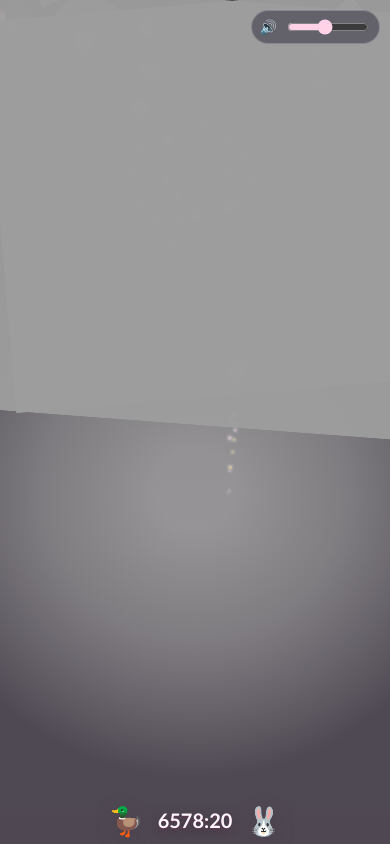
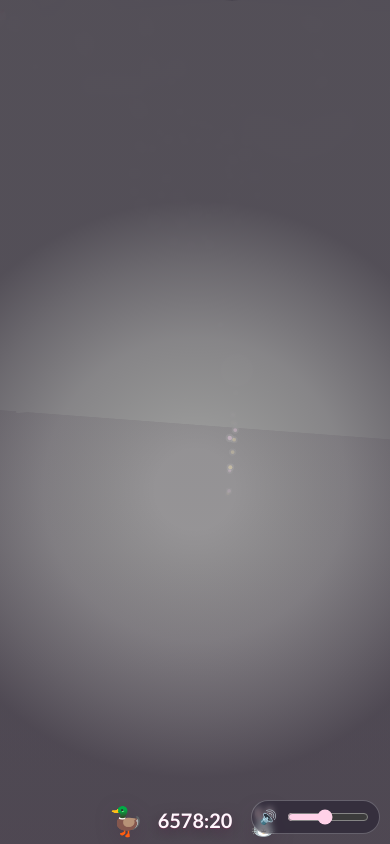
Before and after one commit to OtaTran241/OtaPage, a plain HTML site: page index.html in a window 390 px wide. Drawn offline with Linux system fonts and the light colour scheme.

Commit message:
update: âm thanh

```diff
--- a/script.js
+++ b/script.js
@@ -273,14 +273,6 @@ function drawBackground(time) {
   ctx.fillStyle = overlay;
   ctx.fillRect(0, 0, width, height);
 
-  const sideShade = ctx.createRadialGradient(width * 0.5, height * 0.58, width * 0.1, width * 0.5, height * 0.58, width * 0.74);
-  sideShade.addColorStop(0, "rgba(0,0,0,0)");
-  sideShade.addColorStop(0.45, "rgba(16, 8, 24, 0.16)");
-  sideShade.addColorStop(0.74, "rgba(16, 8, 24, 0.34)");
-  sideShade.addColorStop(1, "rgba(16, 8, 24, 0.52)");
-  ctx.fillStyle = sideShade;
-  ctx.fillRect(0, 0, width, height);
-
   for (let i = 0; i < 12; i++) {
     const bx = ((i * 163 + time * 8) % (width + 220)) - 110;
     const by = 26 + (i % 4) * 54 + Math.sin(time * 0.35 + i) * 12;
@@ -293,6 +285,16 @@ function drawBackground(time) {
     ctx.arc(bx, by, r, 0, Math.PI * 2);
     ctx.fill();
   }
+}
+
+function drawSideVignette() {
+  const sideShade = ctx.createRadialGradient(width * 0.5, height * 0.58, width * 0.1, width * 0.5, height * 0.58, width * 0.74);
+  sideShade.addColorStop(0, "rgba(0,0,0,0)");
+  sideShade.addColorStop(0.45, "rgba(16, 8, 24, 0.16)");
+  sideShade.addColorStop(0.74, "rgba(16, 8, 24, 0.34)");
+  sideShade.addColorStop(1, "rgba(16, 8, 24, 0.52)");
+  ctx.fillStyle = sideShade;
+  ctx.fillRect(0, 0, width, height);
 }
 
 function drawPetal(p) {
@@ -734,6 +736,7 @@ function frame(now) {
   }
   drawFireworks();
   drawBranchOverlay();
+  drawSideVignette();
 
   if (hudTimer >= 1) {
     hudTimer = 0;
--- a/style.css
+++ b/style.css
@@ -23,8 +23,9 @@ body {
 
 .volume-control {
   position: fixed;
-  top: 12px;
+  bottom: 14px;
   right: 12px;
+  top: auto;
   z-index: 15;
   display: flex;
   align-items: center;
@@ -134,8 +135,9 @@ body {
 
 @media (max-width: 640px) {
   .volume-control {
-    top: 10px;
+    bottom: 10px;
     right: 10px;
+    top: auto;
     padding: 6px 8px;
   }
 
```
